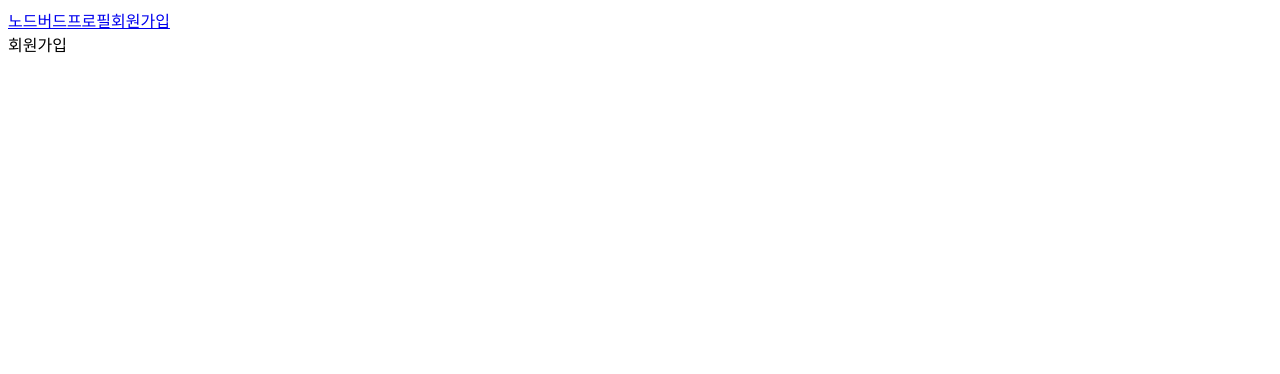
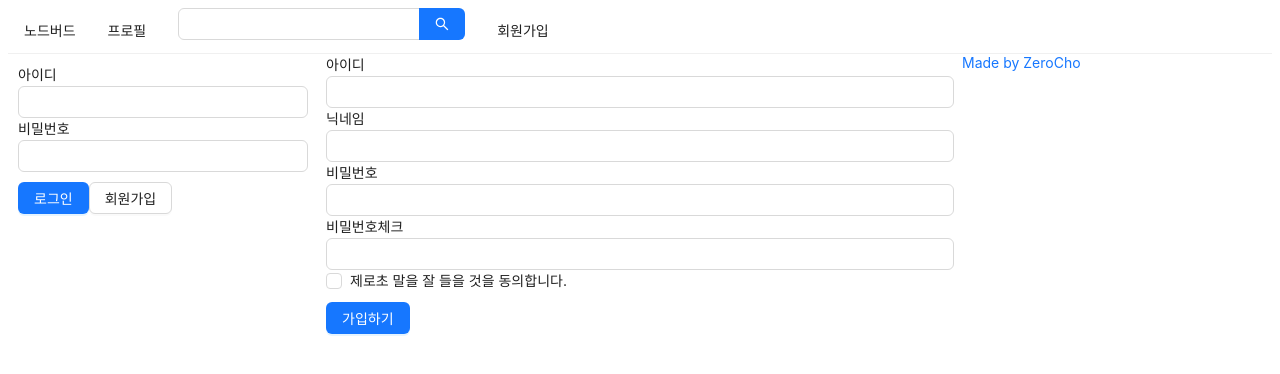
Before and after one commit to clapho/nodebird-sns, a Next.js app in the folder front/: page /signup in a window 1280 px wide. Shown: the top 374 px of the page. Built offline with nearby package versions, Linux system fonts and the light colour scheme.

Commit message:
feat: 로그인폼, 회원가입 구현

```diff
--- a/front/components/AppLayout.js
+++ b/front/components/AppLayout.js
@@ -1,16 +1,55 @@
-import React from 'react';
+import React, { useState } from 'react';
 import PropTypes from 'prop-types';
 import Link from 'next/link';
+import { Input, Menu, Row, Col } from 'antd';
+import styled from 'styled-components';
 
+import UserProfile from './UserProfile';
+import LoginForm from './LoginForm';
+
+const SearchInput = styled(Input.Search)`
+	vertical-align: 'middle';
+`;
 const AppLayout = ({ children }) => {
+	const [isLoggedIn, setIsLoggedIn] = useState(false);
+
 	return (
 		<div>
-			<div>
-				<Link href="/">노드버드</Link>
-				<Link href="/profile">프로필</Link>
-				<Link href="/signup">회원가입</Link>
-			</div>
-			{children}
+			<Menu mode="horizontal">
+				<Menu.Item>
+					<Link href="/">노드버드</Link>
+				</Menu.Item>
+				<Menu.Item>
+					<Link href="/profile">프로필</Link>
+				</Menu.Item>
+				<Menu.Item>
+					<Input.Search enterButton />
+				</Menu.Item>
+				<Menu.Item>
+					<Link href="/signup">회원가입</Link>
+				</Menu.Item>
+			</Menu>
+			<Row gutter={8}>
+				<Col xs={24} md={6}>
+					{isLoggedIn ? (
+						<UserProfile setIsLoggedIn={setIsLoggedIn} />
+					) : (
+						<LoginForm setIsLoggedIn={setIsLoggedIn} />
+					)}
+				</Col>
+				<Col xs={24} md={12}>
+					{children}
+				</Col>
+				<Col xs={24} md={6}>
+					<a
+						href="https://www.zerocho.com"
+						target="_blank"
+						rel="noreferrer noopener"
+					>
+						Made by ZeroCho
+					</a>
+				</Col>
+			</Row>
 		</div>
 	);
 };
--- /dev/null
+++ b/front/components/LoginForm.js
@@ -0,0 +1,58 @@
+import React, { useCallback, useState } from 'react';
+import { Button, Form, Input } from 'antd';
+import Link from 'next/link';
+import styled from 'styled-components';
+import PropTypes from 'prop-types';
+import useInput from '../hooks/useInput';
+
+const ButtonWrapper = styled.div`
+	margin-top: 10px;
+`;
+
+const FormWrapper = styled(Form)`
+	padding: 10px;
+`;
+
+const LoginForm = ({ setIsLoggedIn }) => {
+	const [id, onChangeId] = useInput('');
+	const [password, onChangePassword] = useInput('');
+
+	const onSubmitForm = useCallback(() => {
+		setIsLoggedIn(true);
+	}, [id, password]);
+
+	return (
+		<FormWrapper onFinish={onSubmitForm}>
+			<div>
+				<label htmlFor="user-id">아이디</label>
+				<br />
+				<Input name="user-id" value={id} onChange={onChangeId} required />
+			</div>
+			<div>
+				<label htmlFor="user-password">비밀번호</label>
+				<br />
+				<Input
+					name="user-password"
+					type="password"
+					value={password}
+					onChange={onChangePassword}
+					required
+				/>
+			</div>
+			<ButtonWrapper>
+				<Button type="primary" htmlType="submit" loading={false}>
+					로그인
+				</Button>
+				<Link href="/signup">
+					<Button>회원가입</Button>
+				</Link>
+			</ButtonWrapper>
+		</FormWrapper>
+	);
+};
+
+LoginForm.propType = {
+	setIsLoggedIn: PropTypes.func.isRequired,
+};
+
+export default LoginForm;
--- /dev/null
+++ b/front/components/UserProfile.js
@@ -0,0 +1,32 @@
+import { Avatar, Button, Card } from 'antd';
+import React, { useCallback } from 'react';
+
+const UserProfile = ({ setIsLoggedIn }) => {
+	const onLogOut = useCallback(() => {
+		setIsLoggedIn(false);
+	}, []);
+
+	return (
+		<Card
+			actions={[
+				<div key="twit">
+					짹짹
+					<br />0
+				</div>,
+				<div key="followings">
+					팔로잉
+					<br />0
+				</div>,
+				<div key="followings">
+					팔로워
+					<br />0
+				</div>,
+			]}
+		>
+			<Card.Meta avatar={<Avatar>ZC</Avatar>} title="ZeroCho" />
+			<Button onClick={onLogOut}>로그아웃</Button>
+		</Card>
+	);
+};
+
+export default UserProfile;
--- /dev/null
+++ b/front/hooks/useInput.js
@@ -0,0 +1,10 @@
+import { useState, useCallback } from 'react';
+
+export default (initialValue = null) => {
+	const [value, setValue] = useState(initialValue);
+	const handler = useCallback((e) => {
+		setValue(e.target.value);
+	}, []);
+
+	return [value, handler];
+};
--- /dev/null
+++ b/front/pages/_app.js
@@ -0,0 +1,21 @@
+import React from 'react';
+import { PropTypes } from 'prop-types';
+import Head from 'next/head';
+
+const NodeBird = ({ Component }) => {
+	return (
+		<>
+			<Head>
+				<meta charSet="utf-8" />
+				<title>NodeBird</title>
+			</Head>
+			<Component />
+		</>
+	);
+};
+
+NodeBird.PropTypes = {
+	Component: PropTypes.elementType.isRequired,
+};
+
+export default NodeBird;
--- a/front/pages/signup.js
+++ b/front/pages/signup.js
@@ -1,11 +1,110 @@
-import React from 'react';
+import React, { useCallback, useState } from 'react';
+import Head from 'next/head';
+import { Form, Input, Checkbox, Button } from 'antd';
+import styled from 'styled-components';
+
 import AppLayout from '../components/AppLayout';
+import useInput from '../hooks/useInput';
+
+const ErrorMessage = styled.div`
+	color: red;
+`;
 
 const Signup = () => {
+	const [id, onChangeId] = useInput('');
+	const [nickname, onChangeNickname] = useInput('');
+	const [password, onChangePassword] = useInput('');
+
+	const [passwordCheck, setPasswordCheck] = useState('');
+	const [passwordError, setPasswordError] = useState(false);
+	const onChangePasswordCheck = useCallback(
+		(e) => {
+			setPasswordCheck(e.target.value);
+			setPasswordError(e.target.value !== password);
+		},
+		[password]
+	);
+
+	const [term, setTerm] = useState('');
+	const [termError, setTermError] = useState(false);
+	const onChangeTerm = useCallback((e) => {
+		setTerm(e.target.checked);
+		setTermError(false);
+	}, []);
+
+	const onSubmit = useCallback(() => {
+		if (password !== passwordCheck) {
+			return setPasswordError(true);
+		}
+		if (!term) {
+			return setTermError(true);
+		}
+		console.log(id, nickname, password);
+	}, [password, passwordCheck, term]);
+
 	return (
-		<AppLayout>
-			<div>회원가입</div>
-		</AppLayout>
+		<>
+			<Head>
+				<title>회원가입 | NodeBird</title>
+			</Head>
+			<AppLayout>
+				<Form onFinish={onSubmit}>
+					<div>
+						<label htmlFor="user-id">아이디</label>
+						<br />
+						<Input name="user-id" value={id} required onChange={onChangeId} />
+					</div>
+					<div>
+						<label htmlFor="user-nickname">닉네임</label>
+						<br />
+						<Input
+							name="user-nickname"
+							value={nickname}
+							required
+							onChange={onChangeNickname}
+						/>
+					</div>
+					<div>
+						<label htmlFor="user-password">비밀번호</label>
+						<br />
+						<Input
+							type="password"
+							name="user-password"
+							value={password}
+							required
+							onChange={onChangePassword}
+						/>
+					</div>
+					<div>
+						<label htmlFor="user-password">비밀번호체크</label>
+						<br />
+						<Input
+							type="password"
+							name="user-password-check"
+							value={passwordCheck}
+							required
+							onChange={onChangePasswordCheck}
+						/>
+						{passwordError && (
+							<ErrorMessage>비밀번호가 일치하지 않습니다.</ErrorMessage>
+						)}
+					</div>
+					<div>
+						<Checkbox name="user-term" checked={term} onChange={onChangeTerm}>
+							제로초 말을 잘 들을 것을 동의합니다.
+						</Checkbox>
+						{termError && (
+							<ErrorMessage>약관에 동의하셔야 합니다.</ErrorMessage>
+						)}
+					</div>
+					<div style={{ marginTop: 10 }}>
+						<Button type="primary" htmlType="submit">
+							가입하기
+						</Button>
+					</div>
+				</Form>
+			</AppLayout>
+		</>
 	);
 };
 
```
Also changed, not shown: front/components/FollowList.js (added, +36 -0 lines), front/components/NicknameEditForm.js (added, +18 -0 lines), front/package.json (+6 -2 lines), front/pages/index.js (+5 -4 lines), front/pages/profile.js (+25 -3 lines), 1 other file (tests, documents, lock files or other folders).
